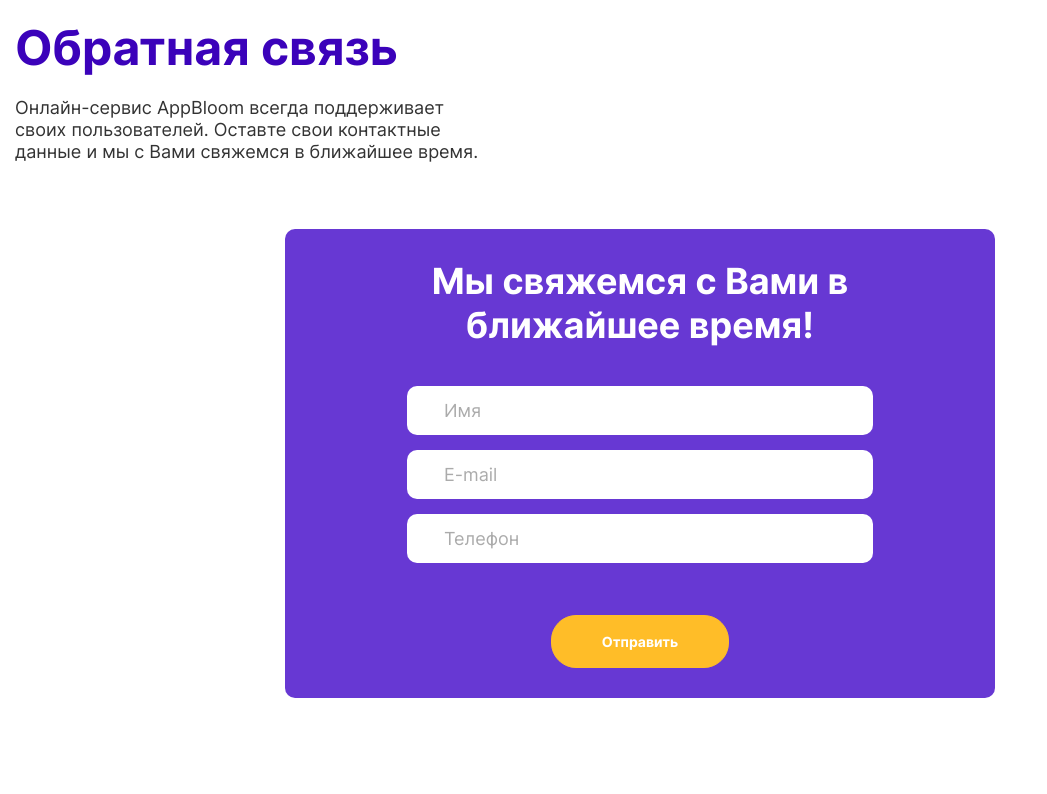
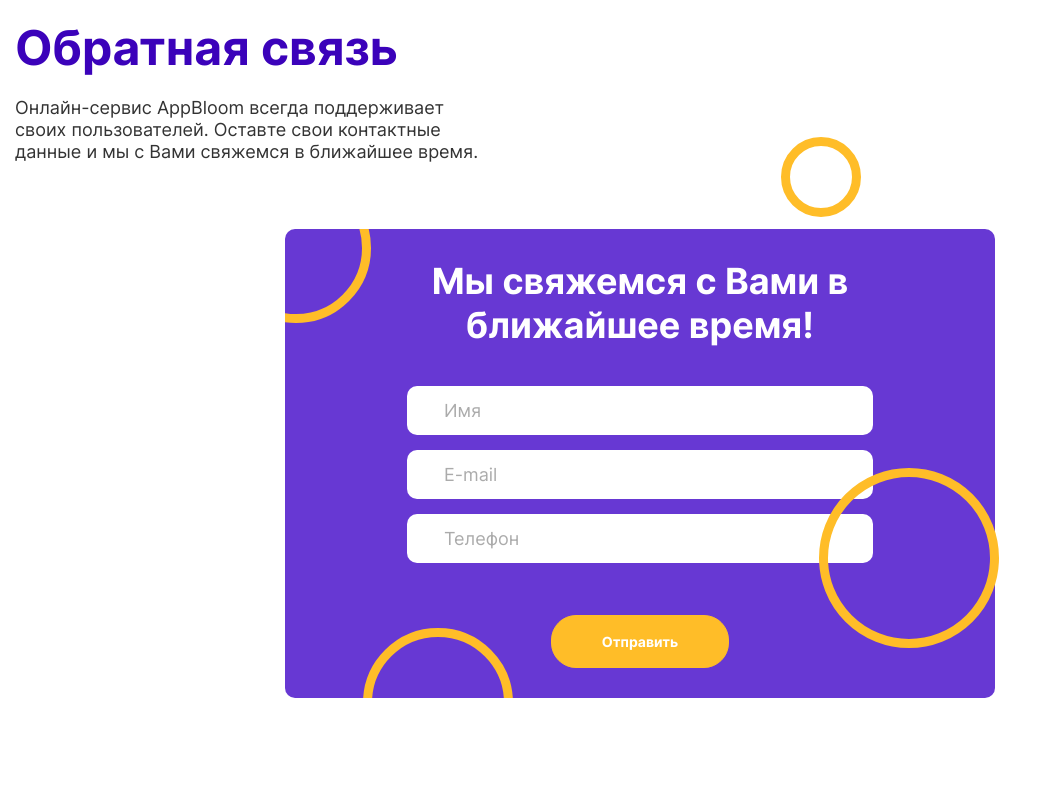
Before and after one commit to denis-snitko/appbloom, a website: page #src/index.html in a window 1280 px wide. Shown: the part 5280-6074 px from the top of the page, without its empty margins (0-1047 px from the left). Drawn offline with nearby package versions, Linux system fonts and the light colour scheme; files that its build step writes are made by us from their sources; files whose address does not match are found by name; a web font is replaced by a local one.

Commit message:
Add circle

```diff
--- a/#src/modules/s-feedback/_s-feedback.html
+++ b/#src/modules/s-feedback/_s-feedback.html
@@ -1,11 +1,18 @@
 <section class="s-feedback" id="s-feedback">
   <div class="container">
+    <div class="circle circle--small-1"></div>
+    <div class="circle circle--small-2"></div>
+    <div class="circle circle--small-3"></div>
+    <div class="circle circle--large-1"></div>
     <h2 class="section-title s-feedback__title">Обратная связь</h2>
     <p class="section-descr s-feedback__section-descr">Онлайн-сервис AppBloom всегда поддерживает своих пользователей.
       Оставте свои контактные данные и мы с Вами свяжемся в ближайшее время. </p>
 
     <div class="flex-justify">
       <form class="s-feedback__form form" action="#">
+        <div class="circle circle--middle-1"></div>
+        <div class="circle circle--middle-2"></div>
+
         <div class="form__title">Мы свяжемся с Вами
           в ближайшее время!</div>
 
--- a/#src/modules/s-feedback/_s-feedback.scss
+++ b/#src/modules/s-feedback/_s-feedback.scss
@@ -37,60 +37,3 @@
     text-align: center;
   }
 }
-
-.form {
-  width: 100%;
-  max-width: 710px;
-  padding: 30px 122px;
-
-  background-color: #6738d3;
-
-  border-radius: 10px;
-
-  @include md-block() {
-    padding: 30px 60px;
-  }
-
-  @include sm-block() {
-    padding: 30px;
-  }
-
-  &__title {
-    margin-bottom: 39px;
-    font-weight: 700;
-    font-size: 36px;
-    line-height: 44px;
-
-    color: #ffffff;
-
-    @include sm-block() {
-      font-size: 25px;
-      line-height: 36px;
-    }
-  }
-
-  label {
-    display: block;
-    margin-bottom: 15px;
-  }
-
-  input {
-    width: 100%;
-    padding: 14px 37px;
-
-    font-size: 18px;
-    color: #333333;
-    border: none;
-    border-radius: 10px;
-
-    &::placeholder {
-      opacity: 0.6;
-    }
-  }
-
-  &__base-btn {
-    margin-top: 37px;
-    padding-right: 50px;
-    padding-left: 50px;
-  }
-}
--- a/#src/scss/base/_base.scss
+++ b/#src/scss/base/_base.scss
@@ -310,3 +310,116 @@
     color: #ffffff;
   }
 }
+
+.form {
+  position: relative;
+  width: 100%;
+  max-width: 710px;
+  padding: 30px 122px;
+
+  background-color: #6738d3;
+
+  border-radius: 10px;
+
+  overflow: hidden;
+
+  @include md-block() {
+    padding: 30px 60px;
+  }
+
+  @include sm-block() {
+    padding: 30px;
+  }
+
+  &__title {
+    margin-bottom: 39px;
+    font-weight: 700;
+    font-size: 36px;
+    line-height: 44px;
+
+    color: #ffffff;
+
+    @include sm-block() {
+      font-size: 25px;
+      line-height: 36px;
+    }
+  }
+
+  label {
+    display: block;
+    margin-bottom: 15px;
+  }
+
+  input {
+    width: 100%;
+    padding: 14px 37px;
+
+    font-size: 18px;
+    color: #333333;
+    border: none;
+    border-radius: 10px;
+
+    &::placeholder {
+      opacity: 0.6;
+    }
+  }
+
+  &__base-btn {
+    margin-top: 37px;
+    padding-right: 50px;
+    padding-left: 50px;
+  }
+}
+
+.circle {
+  position: absolute;
+  border: 9px solid #ffbd28;
+  border-radius: 50%;
+
+  @include md-block() {
+    display: none;
+  }
+
+  &--small-1 {
+    top: 82%;
+    left: 25%;
+    width: 80px;
+    height: 80px;
+  }
+
+  &--small-2 {
+    top: 26%;
+    left: 61%;
+    width: 80px;
+    height: 80px;
+  }
+
+  &--small-3 {
+    top: 56%;
+    left: 71%;
+    width: 80px;
+    height: 80px;
+  }
+
+  &--middle-1 {
+    top: -12%;
+    left: -9%;
+    width: 150px;
+    height: 150px;
+  }
+
+  &--middle-2 {
+    top: 85%;
+    left: 11%;
+    width: 150px;
+    height: 150px;
+  }
+
+  &--large-1 {
+    top: 66%;
+    left: 64%;
+    z-index: 2;
+    width: 180px;
+    height: 180px;
+  }
+}
```
Also changed, not shown: docs/index.html (+7 -0 lines), docs/css/main.css.
